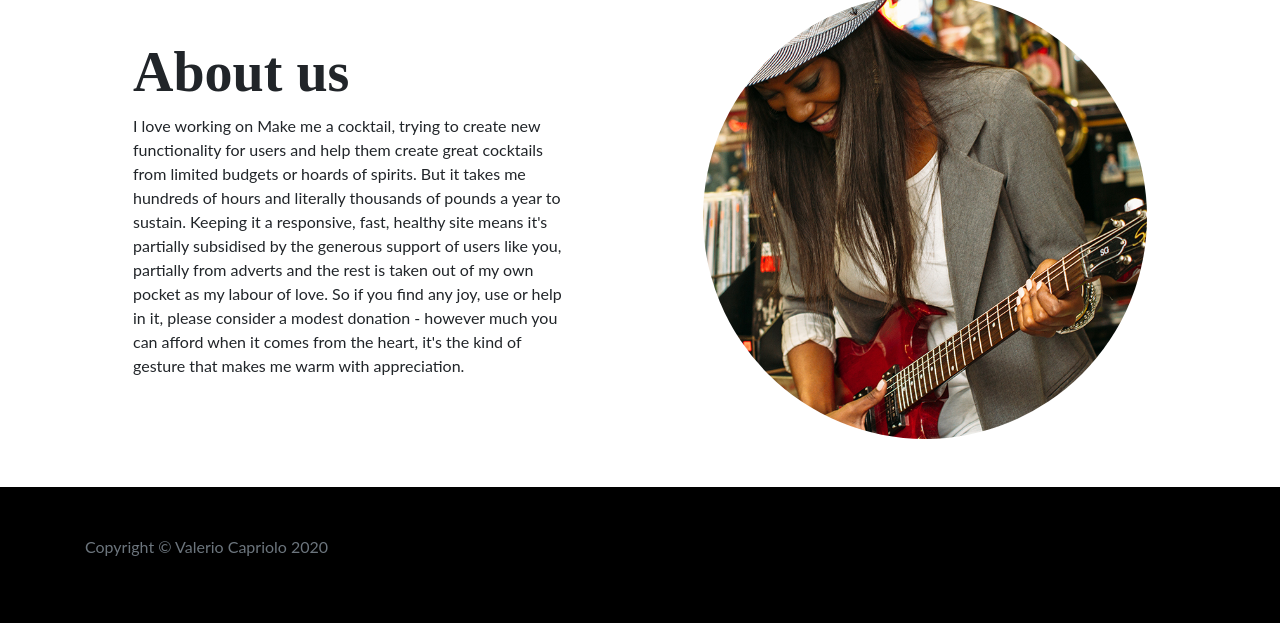
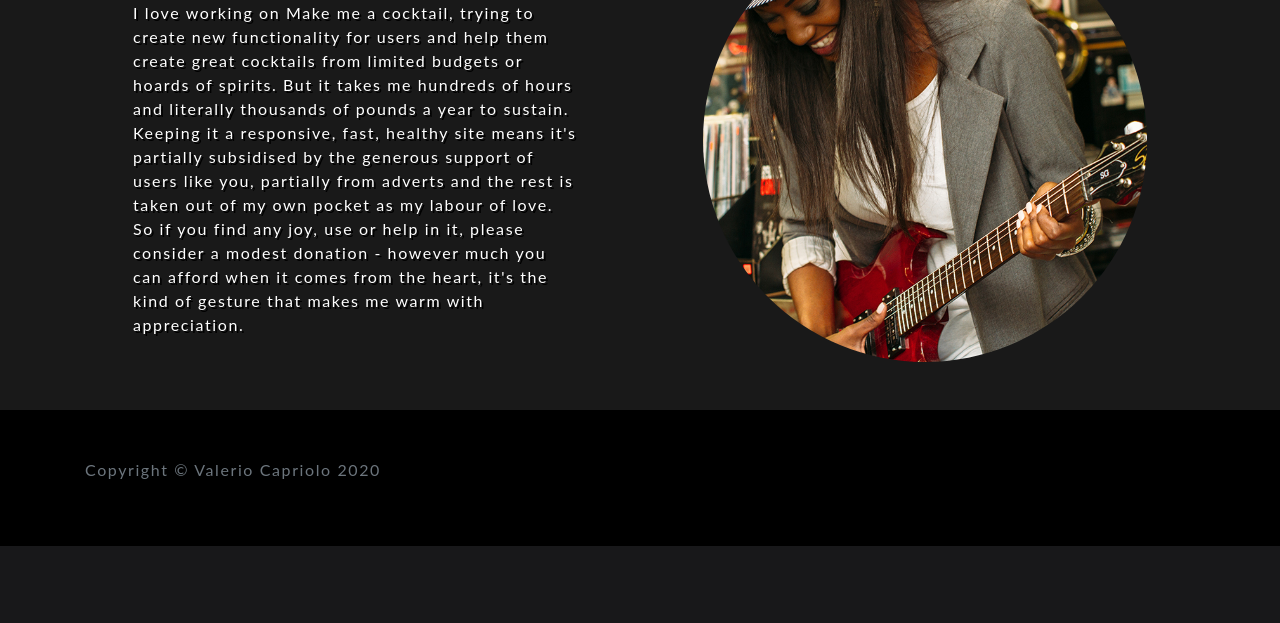
Before and after one commit to ka-pa-ra/My-Cocktail-Book, a Flask app: page /about in a window 1280 px wide. Shown: the part 740-1363 px from the top of the page. After the commit the page ends 1286 px from the top, so only its background shows below. Run offline with Flask 2, Linux system fonts and the light colour scheme; some libraries are stand-ins or nearby versions.

Commit message:
Adding some style

```diff
--- a/static/css/style1.css
+++ b/static/css/style1.css
@@ -3,17 +3,25 @@
  * Copyright 2013-2020 Start Bootstrap
  * Licensed under MIT (https://github.com/StartBootstrap/startbootstrap-one-page-wonder/blob/master/LICENSE)
  */
+@import url('https://fonts.googleapis.com/css2?family=Oswald:wght@600&display=swap');
 body {
   font-family: Lato;
+  background-color: rgba(0, 0, 0, 0.9);
+  color: white;
+  text-shadow: 2px 2px #000;
+  font-size: 1.2rem;
+  letter-spacing: 0.1rem;
+}
+body p{
+    font-size: 1rem;
 }
 h1,
-h2,
-h3,
-h4,
-h5,
-h6 {
-  font-family: Catamaran;
-  font-weight: 800 !important;
+h2{
+  font-family: 'Oswald', sans-serif;
+  font-weight: 200 !important;
+  text-shadow: 2px 2px #000;
+  font-size: 1.2rem;
+  letter-spacing: 0.1rem;
 }
 .btn-xl {
   text-transform: uppercase;
@@ -61,11 +69,9 @@
   position: relative;
 }
 header.masthead .masthead-content .masthead-heading {
-  font-size: 4rem;
+  font-size: 0.1rem;
 }
-header.masthead .masthead-content .masthead-subheading {
-  font-size: 2rem;
-}
+
 header.masthead .bg-circle {
   z-index: 0;
   position: absolute;
--- a/templates/base.html
+++ b/templates/base.html
@@ -39,18 +39,16 @@
     </div>
   </nav>
 
-  <header class="masthead text-center text-white">
+  <header class="masthead text-left text-white">
     <div class="masthead-content">
       <div class="container">
         <h1 class="masthead-heading mb-0">Cocktail Book </h1>
-        <h2 class="masthead-subheading mb-0">bartenders community</h2>
         <a href="#" class="btn btn-primary btn-xl rounded-pill mt-5">Sign up</a>
       </div>
     </div>
      <div class="bg-circle-1 bg-circle"></div>
     <div class="bg-circle-2 bg-circle"></div>
     <div class="bg-circle-3 bg-circle"></div>
-    <div class="bg-circle-4 bg-circle"></div>
   </header>
 
     {% block content %}
```
Also changed, not shown: templates/index.html (+3 -38 lines).
